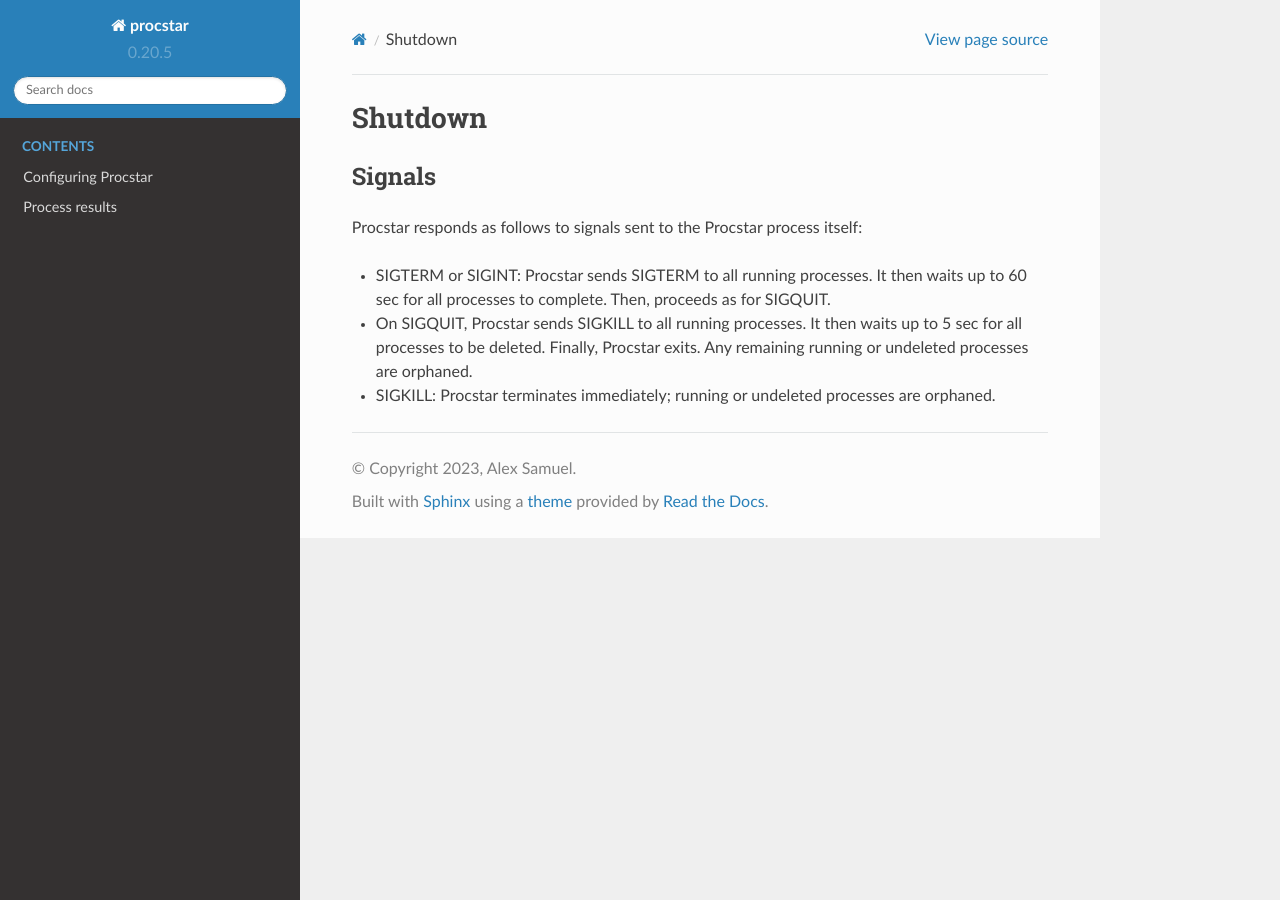
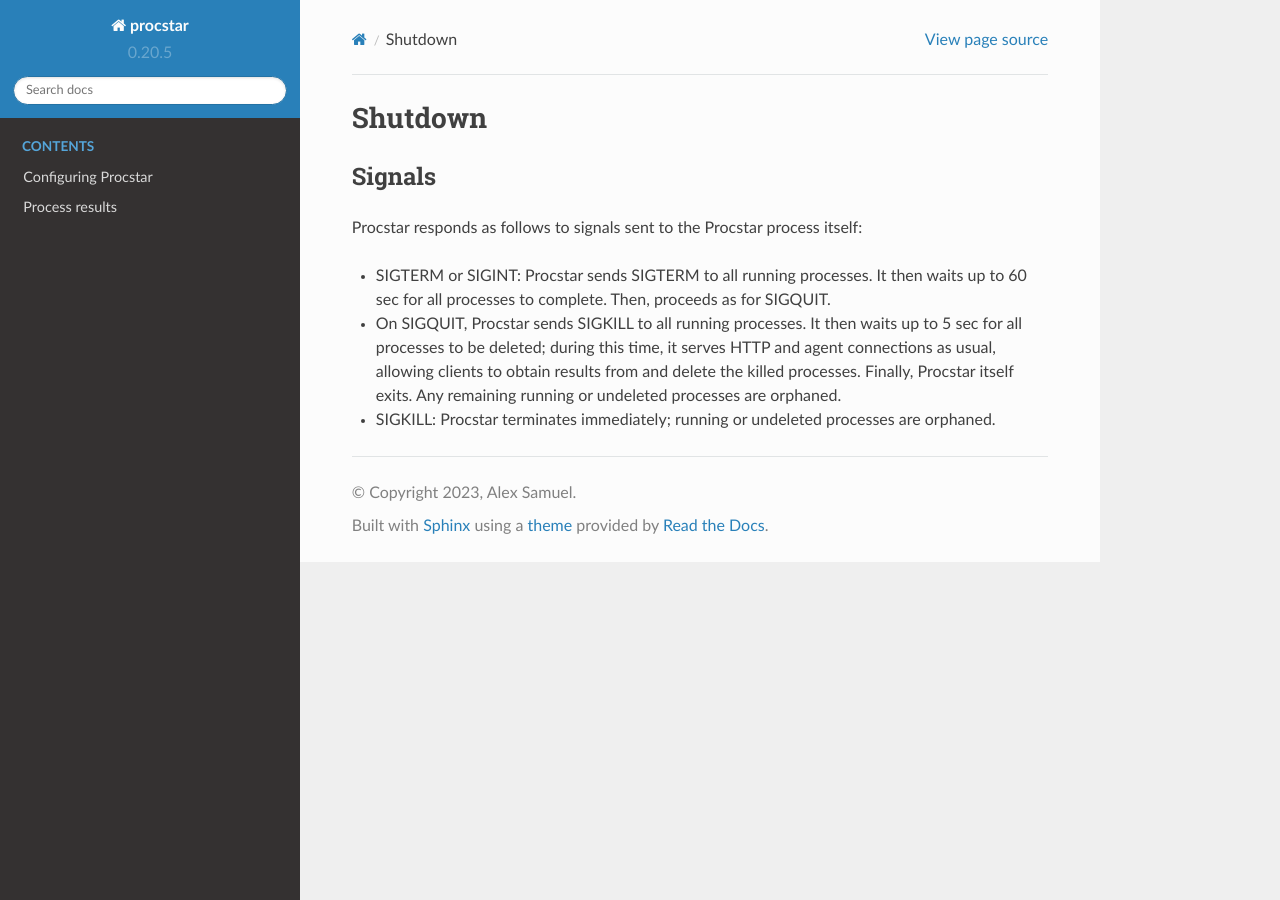
Before and after one commit to apsis-scheduler/procstar, a Sphinx documentation site: the page built from docs/shutdown.rst, in a window 1280 px wide. Built offline with Sphinx 7.4.7 and the Read the Docs theme 2.0.0, drawn with Linux system fonts in a browser that asks for light colours.

Commit message:
Clarify.

```diff
--- a/docs/shutdown.rst
+++ b/docs/shutdown.rst
@@ -13,8 +13,10 @@ Procstar responds as follows to signals sent to the Procstar process itself:
   SIGQUIT.
 
 - On SIGQUIT, Procstar sends SIGKILL to all running processes.  It then waits up
-  to 5 sec for all processes to be deleted.  Finally, Procstar exits.  Any
-  remaining running or undeleted processes are orphaned.
+  to 5 sec for all processes to be deleted; during this time, it serves HTTP and
+  agent connections as usual, allowing clients to obtain results from and delete
+  the killed processes. Finally, Procstar itself exits.  Any remaining running
+  or undeleted processes are orphaned.
 
 - SIGKILL: Procstar terminates immediately; running or undeleted processes are
   orphaned.
```
